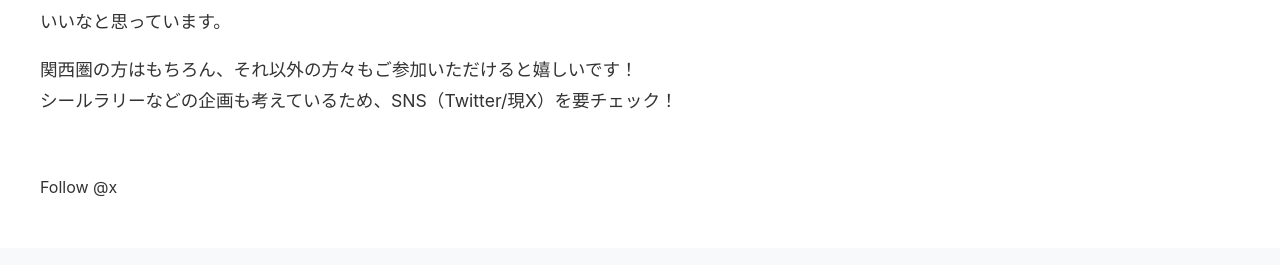
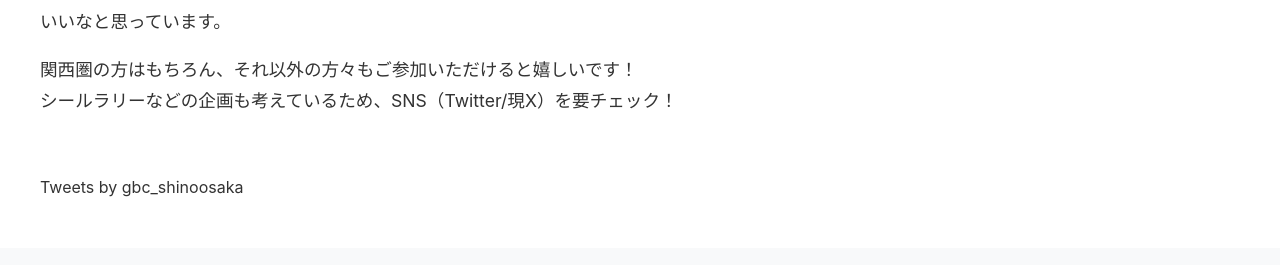
Before and after one commit to aikoikom/gbc_shinoosaka, a Next.js app: page /gbc_shinoosaka/ in a window 1280 px wide. Shown: the part 3121-3386 px from the top of the page. Built offline with nearby package versions, Linux system fonts and the light colour scheme.

Commit message:
Update EventPurpose.tsx

```diff
--- a/components/EventPurpose/EventPurpose.tsx
+++ b/components/EventPurpose/EventPurpose.tsx
@@ -20,11 +20,7 @@
             シールラリーなどの企画も考えているため、SNS（Twitter/現X）を要チェック！
           </p>
 <br></br>
-<a href="https://twitter.com/x?ref_src=twsrc%5Etfw" class="twitter-follow-button" data-show-count="false">
-  Follow @x
-</a>
-          <script async src="https://platform.twitter.com/widgets.js" charset="utf-8">
-          </script>
+<a class="twitter-timeline" href="https://twitter.com/gbc_shinoosaka?ref_src=twsrc%5Etfw">Tweets by gbc_shinoosaka</a> <script async src="https://platform.twitter.com/widgets.js" charset="utf-8"></script>
 
         </div>
       </div>
```
